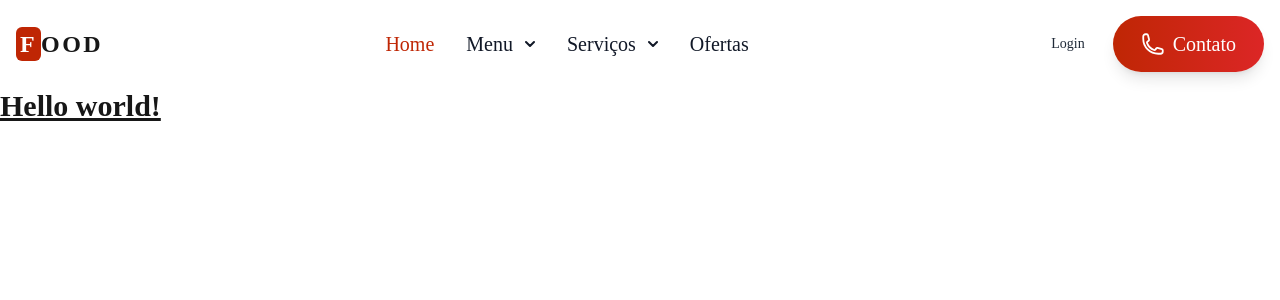
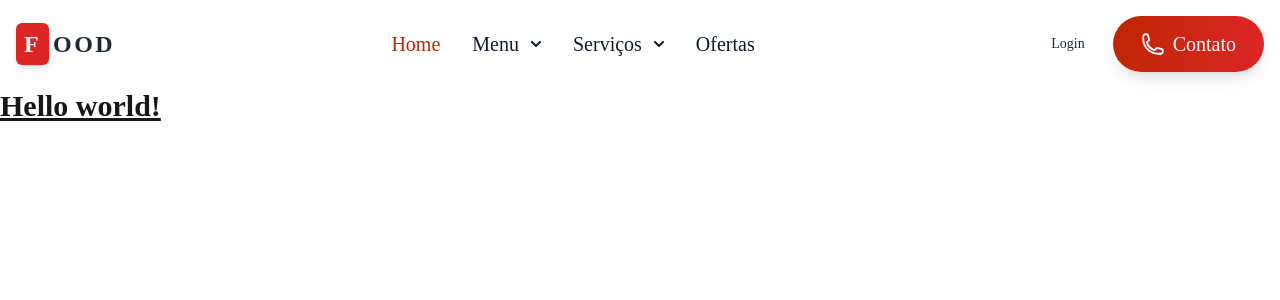
Before and after one commit to ryannardelli/landing_page_food, a Next.js app: page / in a window 1280 px wide. Shown: the top 300 px of the page. Built offline with nearby package versions, Linux system fonts and the light colour scheme.

Commit message:
enviando ajuste

```diff
--- a/src/app/components/Header/index.tsx
+++ b/src/app/components/Header/index.tsx
@@ -4,15 +4,16 @@ export const Header = () => {
       <div className="flex flex-wrap items-center justify-between max-w-screen-xl mx-auto p-4">
         <a
           href="https://flowbite.com"
-          className="flex items-center space-x-3 rtl:space-x-reverse"
+          className="flex items-center gap-3 rtl:space-x-reverse transition-all duration-300 transform hover:scale-105"
         >
           <span className="self-center text-2xl font-extrabold whitespace-nowrap tracking-widest uppercase dark:text-white">
-            <span className="font-extrabold bg-colorPrimary p-1 rounded-md text-white">
+            <span className="font-extrabold bg-red-600 p-2 rounded-md text-white shadow-md hover:shadow-lg">
               F
             </span>
-            ood
+            <span className="ml-1 text-gray-800 dark:text-gray-200">ood</span>
           </span>
         </a>
+
         <div className="flex items-center md:order-2 space-x-1 md:space-x-2 rtl:space-x-reverse">
           <a
             href="#"
```
